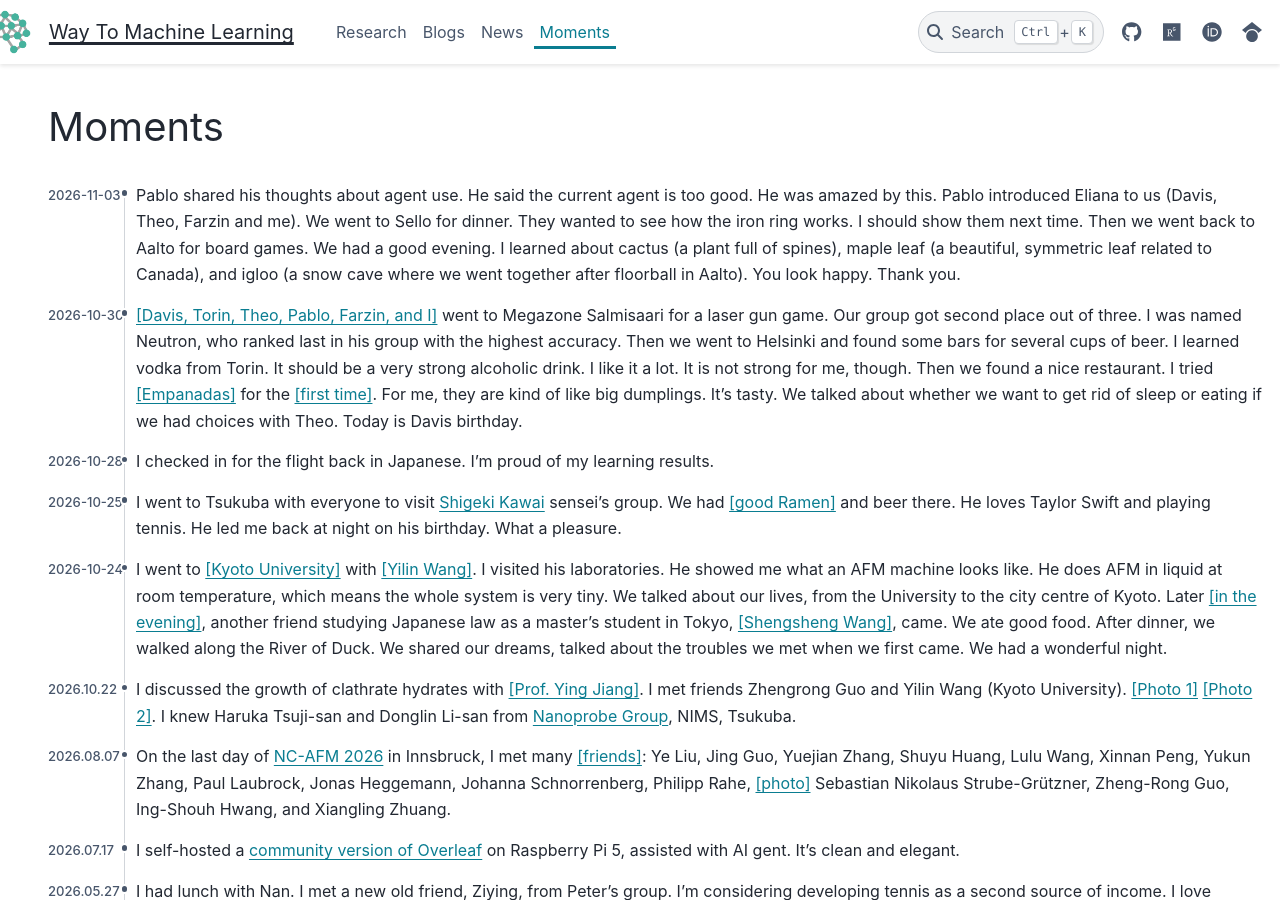
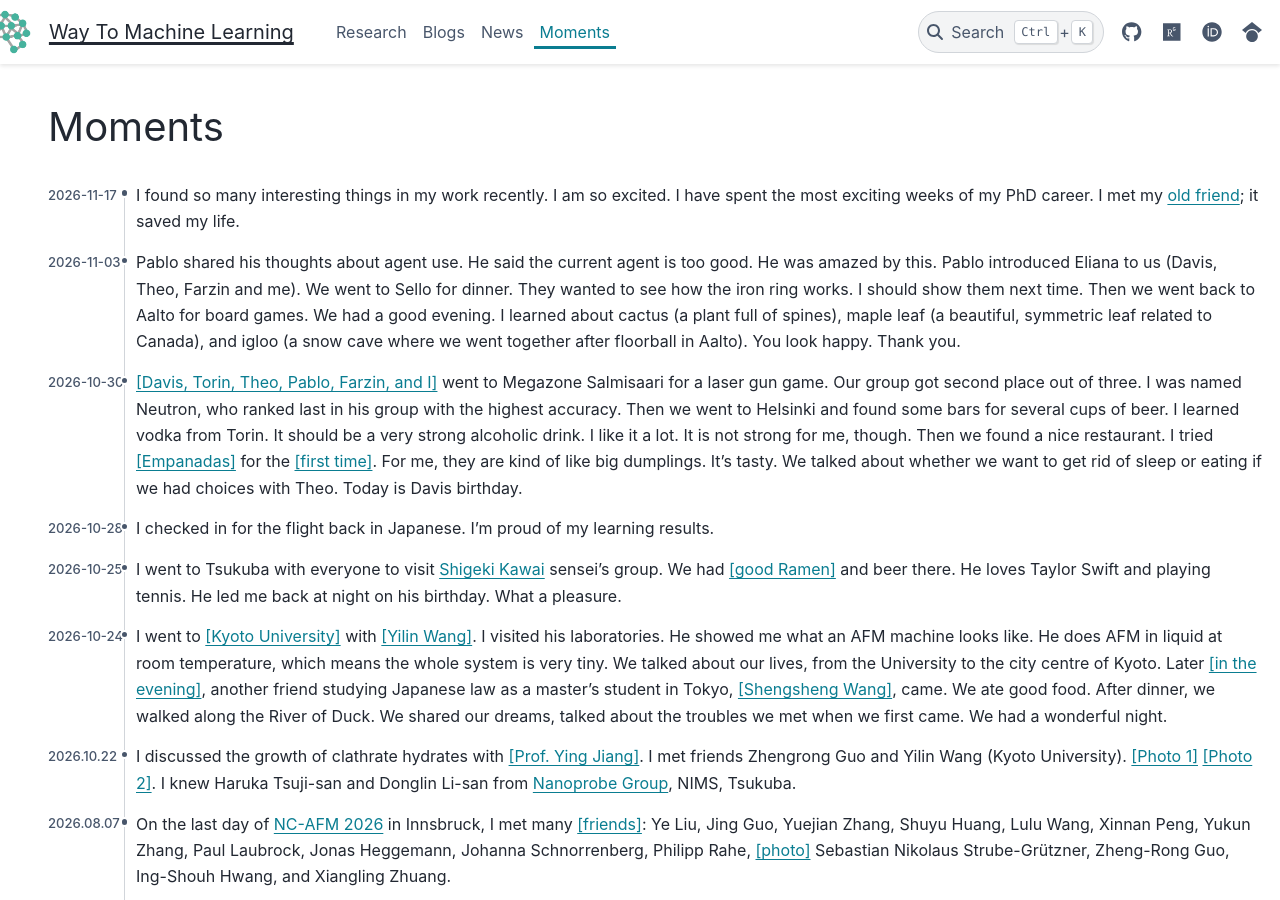
Before and after one commit to way2ml/way2ml.github.io, a Sphinx documentation site: the page built from doc/moments.md, in a window 1280 px wide and 900 px high. Built offline with Sphinx 7.4.7 and the PyData theme 0.15.4, drawn with Linux system fonts in a browser that asks for light colours.

Commit message:
Update moments with recent experiences and reflections

```diff
--- a/doc/moments.md
+++ b/doc/moments.md
@@ -4,6 +4,7 @@ comment: False
 ---
 
 # Moments
+- 2026-11-17 I found so many interesting things in my work recently. I am so excited. I have spent the most exciting weeks of my PhD career. I met my [old friend](https://way2ml.github.io/_static/publications/2021_CPC.pdf); it saved my life.
 - 2026-11-03 Pablo shared his thoughts about agent use. He said the current agent is too good. He was amazed by this. Pablo introduced Eliana to us (Davis, Theo, Farzin and me). We went to Sello for dinner. They wanted to see how the iron ring works. I should show them next time. Then we went back to Aalto for board games. We had a good evening. I learned about cactus (a plant full of spines), maple leaf (a beautiful, symmetric leaf related to Canada), and igloo (a snow cave where we went together after floorball in Aalto). You look happy. Thank you.
 - 2026-10-30 <a href="./_static/moments/20261030_laser_gun.jpg">[Davis, Torin, Theo, Pablo, Farzin, and I]</a> went to Megazone Salmisaari for a laser gun game. Our group got second place out of three. I was named Neutron, who ranked last in his group with the highest accuracy. Then we went to Helsinki and found some bars for several cups of beer. I learned vodka from Torin. It should be a very strong alcoholic drink. I like it a lot. It is not strong for me, though. Then we found a nice restaurant. I tried <a href="./_static/moments/20261030_IMG_5875.jpg">[Empanadas]</a> for the <a href="./_static/moments/20261030_IMG_5876.jpg">[first time]</a>. For me, they are kind of like big dumplings. It's tasty. We talked about whether we want to get rid of sleep or eating if we had choices with Theo. Today is Davis birthday.
 - 2026-10-28 I checked in for the flight back in Japanese. I'm proud of my learning results.
```
